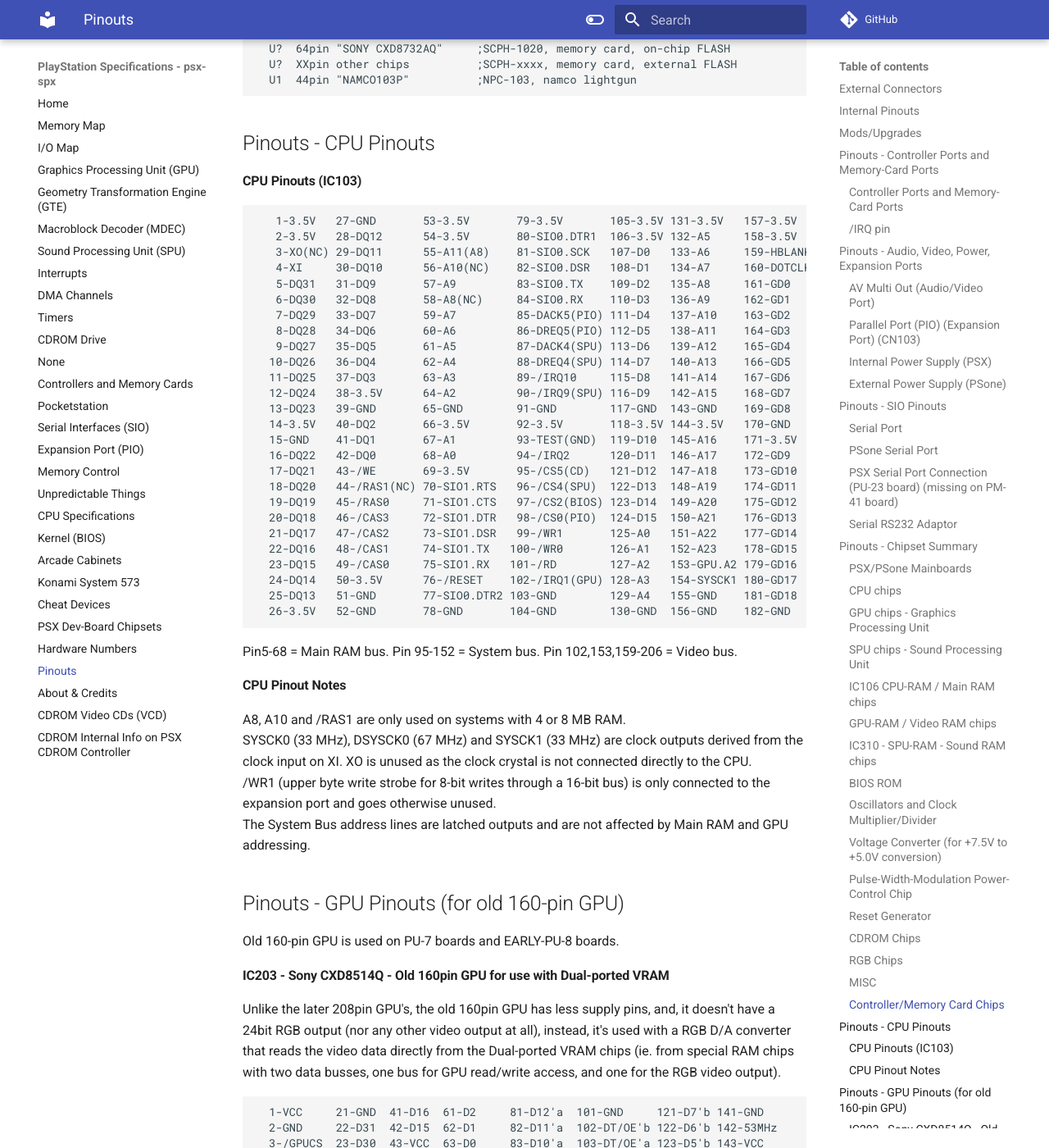
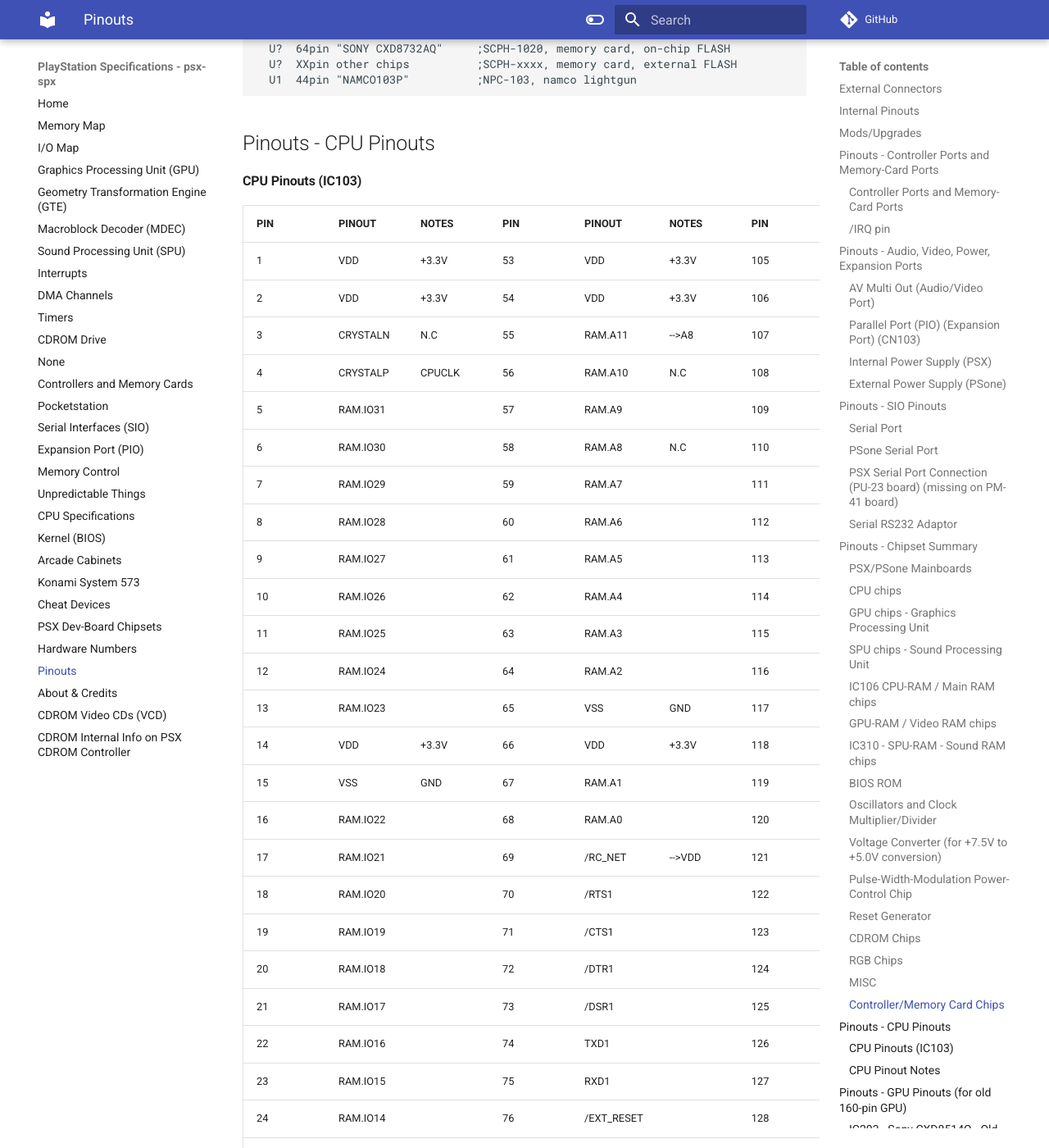
Before and after one commit to psx-spx/psx-spx.github.io, an MkDocs documentation site: the page built from docs/pinouts.md, in a window 1280 px wide and 1400 px high, scrolled down 10874 px. Shown: the whole window at 82% size. Built offline with MkDocs 1.6.1 and Material for MkDocs 9.7.7, drawn with Linux system fonts in a browser that asks for light colours; comment, search, counter and statistics services are not loaded; some of the changed text lies outside the part shown.

Commit message:
IC103 UPDATE
I reorganized the CPU pinout table, renamed some pins for cleaner understanding of their function and added some informations;

Two possible pins (99 | 100) for BIOS ROM writing operations (using an EEPROM).
I used "Sony_PS_one_SCPH-100_series_service_manual_5th_edition.pdf" for the work.

````diff
--- a/docs/pinouts.md
+++ b/docs/pinouts.md
@@ -481,34 +481,62 @@
 
 ##   Pinouts - CPU Pinouts
 #### CPU Pinouts (IC103)
-```
-   1-3.5V   27-GND       53-3.5V       79-3.5V       105-3.5V 131-3.5V   157-3.5V   183-3.5V
-   2-3.5V   28-DQ12      54-3.5V       80-SIO0.DTR1  106-3.5V 132-A5     158-3.5V   184-GD19
-   3-XO(NC) 29-DQ11      55-A11(A8)    81-SIO0.SCK   107-D0   133-A6     159-HBLANK 185-GD20
-   4-XI     30-DQ10      56-A10(NC)    82-SIO0.DSR   108-D1   134-A7     160-DOTCLK 186-GD21
-   5-DQ31   31-DQ9       57-A9         83-SIO0.TX    109-D2   135-A8     161-GD0    187-GD22
-   6-DQ30   32-DQ8       58-A8(NC)     84-SIO0.RX    110-D3   136-A9     162-GD1    188-GD23
-   7-DQ29   33-DQ7       59-A7         85-DACK5(PIO) 111-D4   137-A10    163-GD2    189-GD24
-   8-DQ28   34-DQ6       60-A6         86-DREQ5(PIO) 112-D5   138-A11    164-GD3    190-GD25
-   9-DQ27   35-DQ5       61-A5         87-DACK4(SPU) 113-D6   139-A12    165-GD4    191-GD26
-  10-DQ26   36-DQ4       62-A4         88-DREQ4(SPU) 114-D7   140-A13    166-GD5    192-GD27
-  11-DQ25   37-DQ3       63-A3         89-/IRQ10     115-D8   141-A14    167-GD6    193-GD28
-  12-DQ24   38-3.5V      64-A2         90-/IRQ9(SPU) 116-D9   142-A15    168-GD7    194-GD29
-  13-DQ23   39-GND       65-GND        91-GND        117-GND  143-GND    169-GD8    195-GND
-  14-3.5V   40-DQ2       66-3.5V       92-3.5V       118-3.5V 144-3.5V   170-GND    196-3.5V
-  15-GND    41-DQ1       67-A1         93-TEST(GND)  119-D10  145-A16    171-3.5V   197-GD30
-  16-DQ22   42-DQ0       68-A0         94-/IRQ2      120-D11  146-A17    172-GD9    198-GD31
-  17-DQ21   43-/WE       69-3.5V       95-/CS5(CD)   121-D12  147-A18    173-GD10   199-/IRQ0(VBLANK)
-  18-DQ20   44-/RAS1(NC) 70-SIO1.RTS   96-/CS4(SPU)  122-D13  148-A19    174-GD11   200-DREQ2(GPU)
-  19-DQ19   45-/RAS0     71-SIO1.CTS   97-/CS2(BIOS) 123-D14  149-A20    175-GD12   201-SYSCK0
-  20-DQ18   46-/CAS3     72-SIO1.DTR   98-/CS0(PIO)  124-D15  150-A21    176-GD13   202-DACK2(GPU)
-  21-DQ17   47-/CAS2     73-SIO1.DSR   99-/WR1       125-A0   151-A22    177-GD14   203-/GPUWR
-  22-DQ16   48-/CAS1     74-SIO1.TX   100-/WR0       126-A1   152-A23    178-GD15   204-/GPURD
-  23-DQ15   49-/CAS0     75-SIO1.RX   101-/RD        127-A2   153-GPU.A2 179-GD16   205-/CS7(GPU)
-  24-DQ14   50-3.5V      76-/RESET    102-/IRQ1(GPU) 128-A3   154-SYSCK1 180-GD17   206-DSYSCK0
-  25-DQ13   51-GND       77-SIO0.DTR2 103-GND        129-A4   155-GND    181-GD18   207-GND
-  26-3.5V   52-GND       78-GND       104-GND        130-GND  156-GND    182-GND    208-GND
-```
+
+| PIN 	| PINOUT   	| NOTES  	| PIN 	| PINOUT     	| NOTES                   	| PIN 	| PINOUT    	| NOTES 	| PIN 	| PINOUT   	| NOTES    	|
+|-----	|----------	|--------	|-----	|------------	|-------------------------	|-----	|-----------	|-------	|-----	|----------	|----------	|
+| 1   	| VDD      	| +3.3V  	| 53  	| VDD        	| +3.3V                   	| 105 	| VDD       	| +3.3V 	| 157 	| VDD      	| +3.3V    	|
+| 2   	| VDD      	| +3.3V  	| 54  	| VDD        	| +3.3V                   	| 106 	| VDD       	| +3.3V 	| 158 	| VDD      	| +3.3V    	|
+| 3   	| CRYSTALN 	| N.C    	| 55  	| RAM.A11    	| -->A8                   	| 107 	| BIOS.IO0  	|       	| 159 	| TCLK1    	| HBLANK   	|
+| 4   	| CRYSTALP 	| CPUCLK 	| 56  	| RAM.A10    	| N.C                     	| 108 	| BIOS.IO1  	|       	| 160 	| TCLK0    	| DOTCLK   	|
+| 5   	| RAM.IO31 	|        	| 57  	| RAM.A9     	|                         	| 109 	| BIOS.IO2  	|       	| 161 	| GPU.IO0  	|          	|
+| 6   	| RAM.IO30 	|        	| 58  	| RAM.A8     	| N.C                     	| 110 	| BIOS.IO3  	|       	| 162 	| GPU.IO1  	|          	|
+| 7   	| RAM.IO29 	|        	| 59  	| RAM.A7     	|                         	| 111 	| BIOS.IO4  	|       	| 163 	| GPU.IO2  	|          	|
+| 8   	| RAM.IO28 	|        	| 60  	| RAM.A6     	|                         	| 112 	| BIOS.IO5  	|       	| 164 	| GPU.IO3  	|          	|
+| 9   	| RAM.IO27 	|        	| 61  	| RAM.A5     	|                         	| 113 	| BIOS.IO6  	|       	| 165 	| GPU.IO4  	|          	|
+| 10  	| RAM.IO26 	|        	| 62  	| RAM.A4     	|                         	| 114 	| BIOS.IO7  	|       	| 166 	| GPU.IO5  	|          	|
+| 11  	| RAM.IO25 	|        	| 63  	| RAM.A3     	|                         	| 115 	| BIOS.IO8  	|       	| 167 	| GPU.IO6  	|          	|
+| 12  	| RAM.IO24 	|        	| 64  	| RAM.A2     	|                         	| 116 	| BIOS.IO9  	|       	| 168 	| GPU.IO7  	|          	|
+| 13  	| RAM.IO23 	|        	| 65  	| VSS        	| GND                     	| 117 	| VSS       	| GND   	| 169 	| GPU.IO8  	|          	|
+| 14  	| VDD      	| +3.3V  	| 66  	| VDD        	| +3.3V                   	| 118 	| VDD       	| +3.3V 	| 170 	| VSS      	| GND      	|
+| 15  	| VSS      	| GND    	| 67  	| RAM.A1     	|                         	| 119 	| BIOS.IO10 	|       	| 171 	| VDD      	| +3.3V    	|
+| 16  	| RAM.IO22 	|        	| 68  	| RAM.A0     	|                         	| 120 	| BIOS.IO11 	|       	| 172 	| GPU.IO9  	|          	|
+| 17  	| RAM.IO21 	|        	| 69  	| /RC_NET    	| -->VDD                  	| 121 	| BIOS.IO12 	|       	| 173 	| GPU.IO10 	|          	|
+| 18  	| RAM.IO20 	|        	| 70  	| /RTS1      	|                         	| 122 	| BIOS.IO13 	|       	| 174 	| GPU.IO11 	|          	|
+| 19  	| RAM.IO19 	|        	| 71  	| /CTS1      	|                         	| 123 	| BIOS.IO14 	|       	| 175 	| GPU.IO12 	|          	|
+| 20  	| RAM.IO18 	|        	| 72  	| /DTR1      	|                         	| 124 	| BIOS.IO15 	|       	| 176 	| GPU.IO13 	|          	|
+| 21  	| RAM.IO17 	|        	| 73  	| /DSR1      	|                         	| 125 	| BIOS.A0   	|       	| 177 	| GPU.IO14 	|          	|
+| 22  	| RAM.IO16 	|        	| 74  	| TXD1       	|                         	| 126 	| BIOS.A1   	|       	| 178 	| GPU.IO15 	|          	|
+| 23  	| RAM.IO15 	|        	| 75  	| RXD1       	|                         	| 127 	| BIOS.A2   	|       	| 179 	| GPU.IO16 	|          	|
+| 24  	| RAM.IO14 	|        	| 76  	| /EXT_RESET 	|                         	| 128 	| BIOS.A3   	|       	| 180 	| GPU.IO17 	|          	|
+| 25  	| RAM.IO13 	|        	| 77  	| /DTR0B     	|                         	| 129 	| BIOS.A4   	|       	| 181 	| GPU.IO18 	|          	|
+| 26  	| VDD      	| +3.3V  	| 78  	| VSS        	| GND                     	| 130 	| VSS       	| GND   	| 182 	| VSS      	| GND      	|
+| 27  	| VSS      	| GND    	| 79  	| VDD        	| +3.3V                   	| 131 	| VDD       	| +3.3V 	| 183 	| VDD      	| +3.3V    	|
+| 28  	| RAM.IO12 	|        	| 80  	| /DTR0A     	|                         	| 132 	| BIOS.A5   	|       	| 184 	| GPU.IO19 	|          	|
+| 29  	| RAM.IO11 	|        	| 81  	| /SCK0      	|                         	| 133 	| BIOS.A6   	|       	| 185 	| GPU.IO20 	|          	|
+| 30  	| RAM.IO10 	|        	| 82  	| /DSR0      	|                         	| 134 	| BIOS.A7   	|       	| 186 	| GPU.IO21 	|          	|
+| 31  	| RAM.IO9  	|        	| 83  	| TXD0       	|                         	| 135 	| BIOS.A8   	|       	| 187 	| GPU.IO22 	|          	|
+| 32  	| RAM.IO8  	|        	| 84  	| RXD0       	|                         	| 136 	| BIOS.A9   	|       	| 188 	| GPU.IO23 	|          	|
+| 33  	| RAM.IO7  	|        	| 85  	| DACK5      	|                         	| 137 	| BIOS.A10  	|       	| 189 	| GPU.IO24 	|          	|
+| 34  	| RAM.IO6  	|        	| 86  	| DREQ5      	|                         	| 138 	| BIOS.A11  	|       	| 190 	| GPU.IO25 	|          	|
+| 35  	| RAM.IO5  	|        	| 87  	| DACK4      	| SPU DACK                	| 139 	| BIOS.A12  	|       	| 191 	| GPU.IO26 	|          	|
+| 36  	| RAM.IO4  	|        	| 88  	| DREQ4      	| SPU DREQ                	| 140 	| BIOS.A13  	|       	| 192 	| GPU.IO27 	|          	|
+| 37  	| RAM.IO3  	|        	| 89  	| /IRQ10     	|                         	| 141 	| BIOS.A14  	|       	| 193 	| GPU.IO28 	|          	|
+| 38  	| VDD      	| +3.3V  	| 90  	| /IRQ9(SPU) 	| SPU INT                 	| 142 	| BIOS.A15  	|       	| 194 	| GPU.IO29 	|          	|
+| 39  	| VSS      	| GND    	| 91  	| VSS        	| GND                     	| 143 	| VSS       	| GND   	| 195 	| VSS      	| GND      	|
+| 40  	| RAM.IO2  	|        	| 92  	| VDD        	| +3.3V                   	| 144 	| VDD       	| +3.3V 	| 196 	| VDD      	| +3.3V    	|
+| 41  	| RAM.IO1  	|        	| 93  	| /CSHTST    	| -->VSS                  	| 145 	| BIOS.A16  	|       	| 197 	| GPU.IO30 	|          	|
+| 42  	| RAM.IO0  	|        	| 94  	| /IRQ2      	| CDRD INT                	| 146 	| BIOS.A17  	|       	| 198 	| GPU.IO31 	|          	|
+| 43  	| /RAM.WE  	|        	| 95  	| /CS5       	| CDRD CS                 	| 147 	| BIOS.A18  	|       	| 199 	| /IRQ0    	| VBLANK   	|
+| 44  	| /RAS1    	| N.C    	| 96  	| /CS4       	| SPU CS                  	| 148 	| BIOS.A19  	|       	| 200 	| DREQ2    	| GPU DREQ 	|
+| 45  	| /RAS0    	|        	| 97  	| /CS2       	| BIOS CS                 	| 149 	| BIOS.A20  	|       	| 201 	| SYSCK0   	|          	|
+| 46  	| /CAS3    	|        	| 98  	| /CS0       	|                         	| 150 	| BIOS.A21  	|       	| 202 	| DACK2    	| GPU DACK 	|
+| 47  	| /CAS2    	|        	| 99  	| /SWR1      	| (BIOS ROM WRITE MAYBE)  	| 151 	| BIOS.A22  	|       	| 203 	| /VWR     	| GPU WR   	|
+| 48  	| /CAS1    	|        	| 100 	| /SWR0      	| (BIOS ROM WRITE MAYBE)  	| 152 	| BIOS.A23  	|       	| 204 	| /VRD     	| GPU RD   	|
+| 49  	| /CAS0    	|        	| 101 	| /BIOS.OE   	| /OE ON BIOS ROM         	| 153 	| VA2       	| GPUA2 	| 205 	| /CS7     	| GPU CS   	|
+| 50  	| VDD      	| +3.3V  	| 102 	| /IRQ1      	| GPU INT                 	| 154 	| SYSCLK1   	|       	| 206 	| DSYSCLK  	| DBLCLK   	|
+| 51  	| VSS      	| GND    	| 103 	| VSS        	| GND                     	| 155 	| VSS       	| GND   	| 207 	| VSS      	| GND      	|
+| 52  	| VSS      	| GND    	| 104 	| VSS        	| GND                     	| 156 	| VSS       	| GND   	| 208 	| VSS      	| GND      	|
+
 Pin5-68 = Main RAM bus. Pin 95-152 = System bus. Pin 102,153,159-206 = Video
 bus.<br/>
 
````
